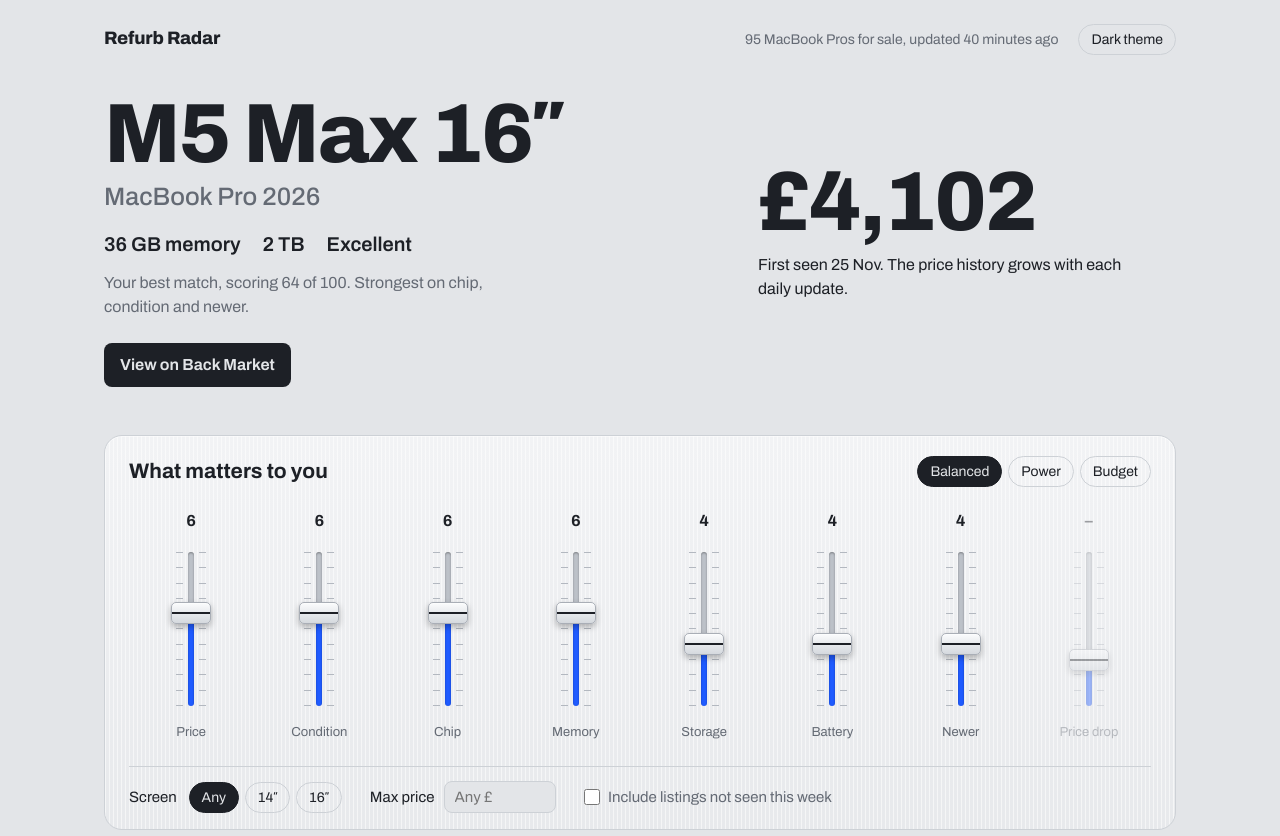
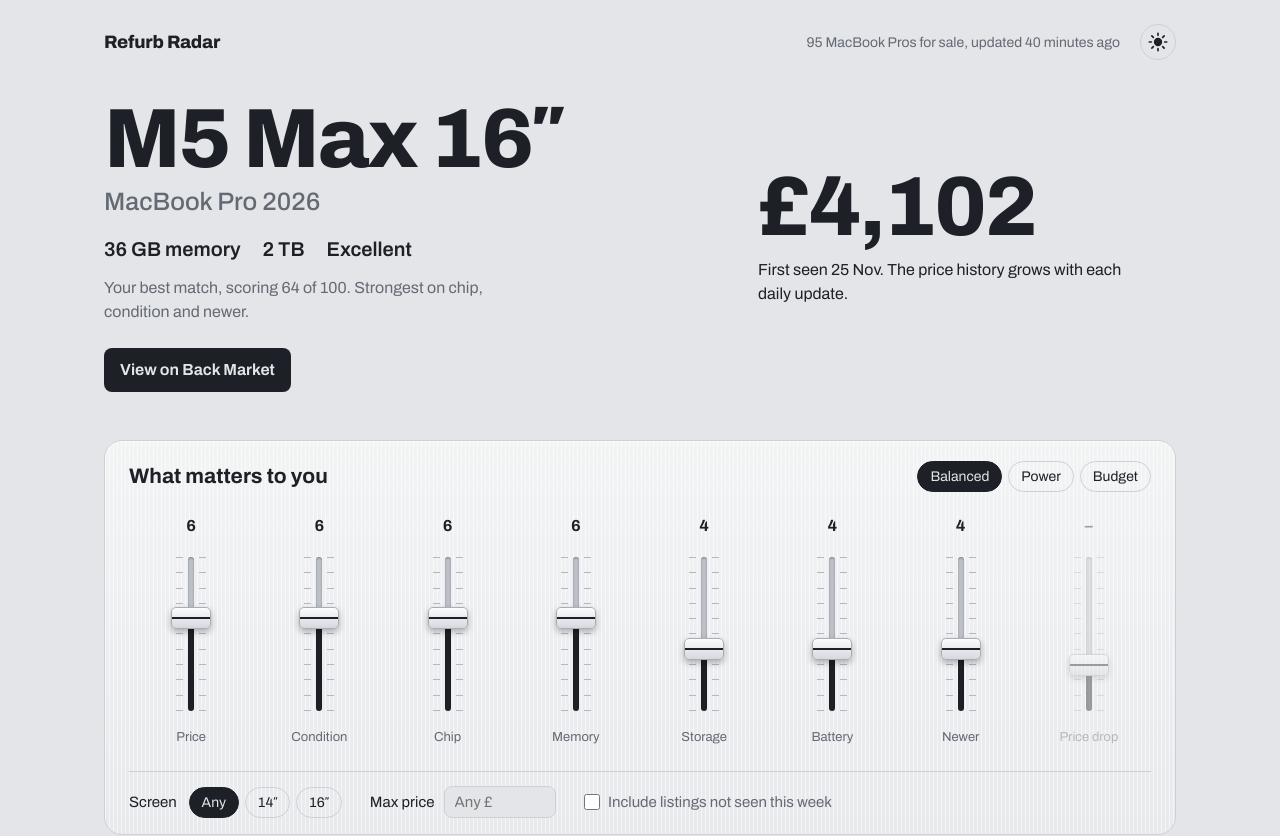
Before and after one commit to sergeiliski/refurbradar, a website with bundled scripts: page public/index.html in a window 1280 px wide. Shown: the top 836 px of the page. Built offline with nearby package versions, Linux system fonts and the light colour scheme.

Commit message:
Theme icon and neutral faders

```diff
--- a/public/app.js
+++ b/public/app.js
@@ -262,14 +262,17 @@ function syncFaders() {
   }
 }
 
+const currentTheme = () => document.documentElement.dataset.theme || (systemDark.matches ? 'dark' : 'light');
+const otherTheme = () => (currentTheme() === 'dark' ? 'light' : 'dark');
+
 function syncThemeButton() {
-  const theme = document.documentElement.dataset.theme || (systemDark.matches ? 'dark' : 'light');
-  $('#theme').setAttribute('aria-pressed', String(theme === 'dark'));
+  const label = `Switch to ${otherTheme()} theme`;
+  Object.assign($('#theme'), { title: label, ariaLabel: label });
 }
 
 function bindControls() {
   $('#theme').addEventListener('click', () => {
-    const theme = $('#theme').getAttribute('aria-pressed') === 'true' ? 'light' : 'dark';
+    const theme = otherTheme();
     document.documentElement.dataset.theme = theme;
     remember(THEME_KEY, theme);
     syncThemeButton();
--- a/public/index.html
+++ b/public/index.html
@@ -19,7 +19,17 @@
     <header class="masthead">
       <a class="brand" href="./">Refurb Radar</a>
       <p class="status" id="status">Loading listings…</p>
-      <button class="pill" type="button" id="theme" aria-pressed="false">Dark theme</button>
+      <button class="theme-toggle" type="button" id="theme" aria-label="Switch theme">
+        <svg viewBox="0 0 24 24" width="20" height="20" aria-hidden="true">
+          <mask id="theme-cut">
+            <rect width="24" height="24" fill="white"/>
+            <circle class="moon-cut" cx="25" cy="7" r="6" fill="black"/>
+          </mask>
+          <g mask="url(#theme-cut)"><circle class="sun-core" cx="12" cy="12" r="5" fill="currentColor"/></g>
+          <path class="sun-rays" d="M12 1.5v2.5M12 20v2.5M1.5 12h2.5M20 12h2.5M4.6 4.6l1.8 1.8M17.6 17.6l1.8 1.8M4.6 19.4l1.8-1.8M17.6 6.4l1.8-1.8"
+            stroke="currentColor" stroke-width="2" stroke-linecap="round"/>
+        </svg>
+      </button>
     </header>
 
     <main>
--- a/public/styles.css
+++ b/public/styles.css
@@ -60,7 +60,33 @@ h2 { margin: 0; font-size: 1.3125rem; font-weight: 700; line-height: 1.2; }
   cursor: pointer;
 }
 
-.masthead { display: flex; flex-wrap: wrap; align-items: baseline; gap: 4px 20px; padding: 24px 0 8px; }
+.masthead { display: flex; flex-wrap: wrap; align-items: center; gap: 4px 20px; padding: 24px 0 8px; }
+
+.theme-toggle {
+  --moon: 0;
+  display: grid;
+  place-items: center;
+  width: 36px;
+  height: 36px;
+  padding: 0;
+  border: 1px solid var(--line);
+  border-radius: 50%;
+  background: transparent;
+  color: var(--ink);
+  cursor: pointer;
+}
+:root[data-theme='dark'] .theme-toggle { --moon: 1; }
+@media (prefers-color-scheme: dark) {
+  :root:not([data-theme='light']) .theme-toggle { --moon: 1; }
+}
+.theme-toggle:hover { border-color: var(--ink); }
+.theme-toggle svg * { transform-box: fill-box; transform-origin: center; transition: transform 450ms cubic-bezier(.2, .8, .2, 1), opacity 250ms ease; }
+.sun-core { transform: scale(calc(1 + 0.6 * var(--moon))); }
+.moon-cut { transform: translate(calc(-8px * var(--moon)), calc(2px * var(--moon))); }
+.sun-rays { transform: rotate(calc(45deg * var(--moon))) scale(calc(1 - var(--moon))); opacity: calc(1 - var(--moon)); }
+@media (prefers-reduced-motion: reduce) {
+  .theme-toggle svg * { transition: none; }
+}
 .brand { color: inherit; font-size: 1.125rem; font-weight: 800; font-stretch: 125%; letter-spacing: -0.01em; text-decoration: none; }
 .status { margin: 0 0 0 auto; color: var(--muted); font-size: 0.875rem; }
 
@@ -139,7 +165,7 @@ h2 { margin: 0; font-size: 1.3125rem; font-weight: 700; line-height: 1.2; }
   z-index: 1;
   width: 6px;
   border-radius: 3px;
-  background: linear-gradient(to top, var(--signal) calc(var(--level) * 10%), var(--slot) 0);
+  background: linear-gradient(to top, var(--ink) calc(var(--level) * 10%), var(--slot) 0);
   box-shadow: inset 0 1px 2px rgb(0 0 0 / 0.35);
 }
 
@@ -256,7 +282,7 @@ h2 { margin: 0; font-size: 1.3125rem; font-weight: 700; line-height: 1.2; }
 @media (max-width: 760px) {
   .page { padding: 0 16px; }
   .status { order: 3; width: 100%; margin: 0; }
-  .masthead .pill { margin-left: auto; }
+  .theme-toggle { margin-left: auto; }
   .hero { grid-template-columns: 1fr; min-height: 0; padding: 16px 0 32px; }
   .desk { margin: 0 -6px; padding: 16px 10px 14px; }
   .desk-head, .filters { padding-inline: 6px; }
```
